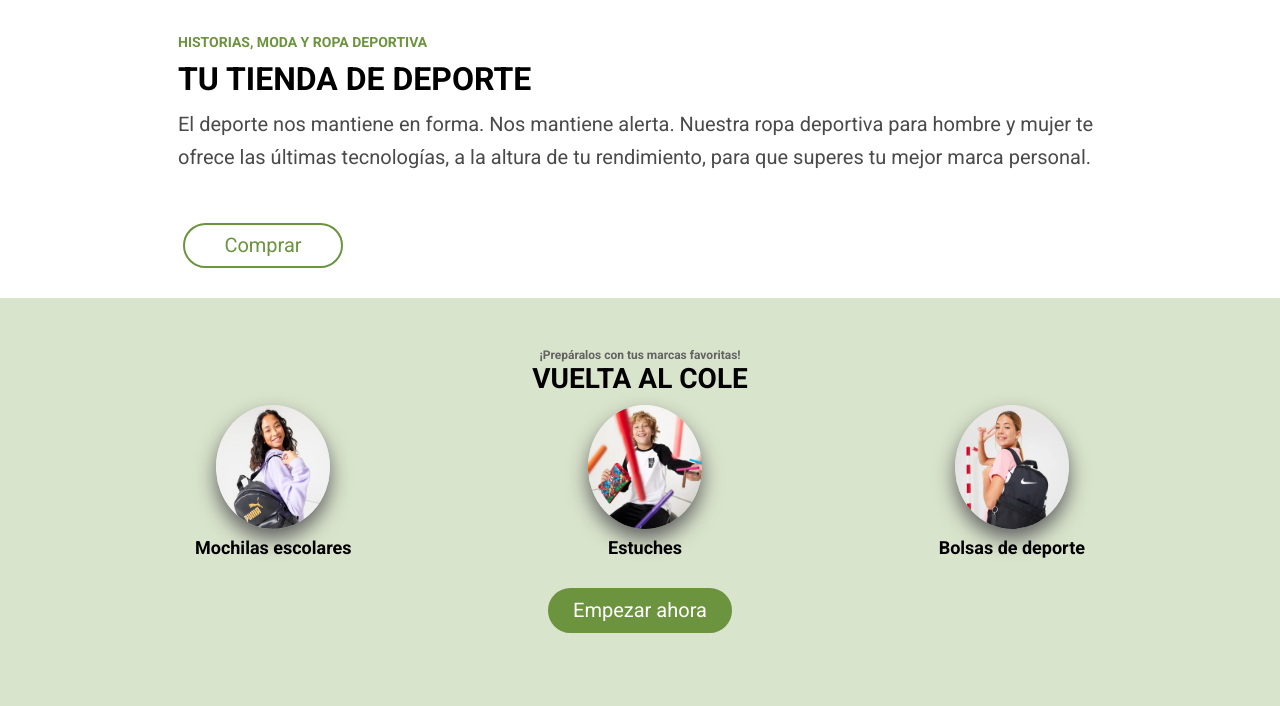
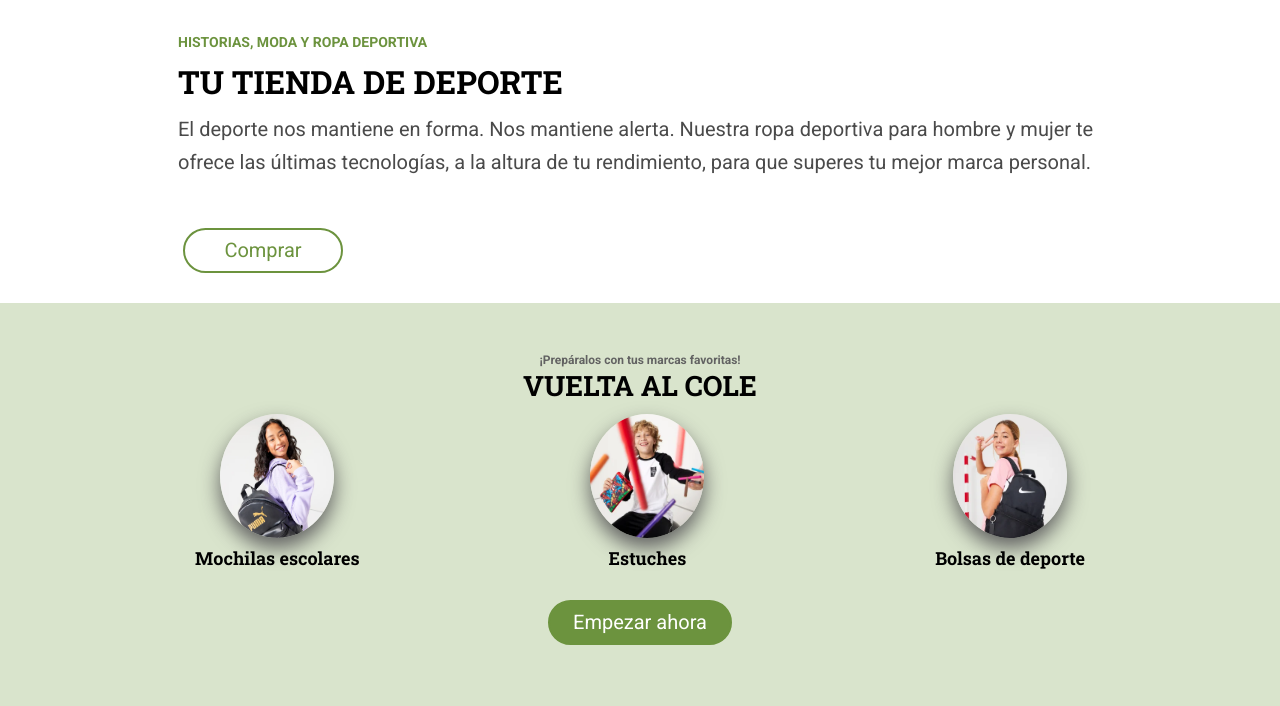
Before and after one commit to Adalab/modulo-1-evaluacion-final-mloherr, a website built with Vite: page src/index.html in a window 1280 px wide. Shown: the part 800-1506 px from the top of the page. Built offline with nearby package versions, Linux system fonts and the light colour scheme.

Commit message:
Titles font modified

```diff
--- a/src/index.html
+++ b/src/index.html
@@ -8,7 +8,7 @@
     <link rel="preconnect" href="https://fonts.googleapis.com" />
     <link rel="preconnect" href="https://fonts.gstatic.com" crossorigin />
     <link
-      href="https://fonts.googleapis.com/css2?family=Roboto:wght@400;500;700&display=swap"
+      href="https://fonts.googleapis.com/css2?family=Roboto+Slab:wght@700&family=Roboto:wght@400;500;700&display=swap"
       rel="stylesheet"
     />
   </head>
--- a/src/scss/core/_mixins.scss
+++ b/src/scss/core/_mixins.scss
@@ -32,6 +32,7 @@
     font-size: $fontSizeImages2;
     color: $black;
     font-weight: $fontWeightBold;
+    font-family: $fontFamilyTitle;
     text-align: center;
     padding-top: 8px;
 }
--- a/src/scss/core/_variables.scss
+++ b/src/scss/core/_variables.scss
@@ -6,6 +6,8 @@ $white: #ffffff;
 $black: #000000;
 
 $fontFamily: 'Roboto', sans-serif;
+$fontFamilyTitle: 'Roboto Slab', serif;
+
 $fontWeightMedium: 500;
 $fontWeightBold: 700;
 
--- a/src/scss/layout/_header.scss
+++ b/src/scss/layout/_header.scss
@@ -36,6 +36,7 @@
          h1 {
             color: $white;
             font-size: 1.875rem;
+            font-family: $fontFamilyTitle;
             font-weight: $fontWeightBold;
             line-height: 50px;
 
--- a/src/scss/layout/_section1.scss
+++ b/src/scss/layout/_section1.scss
@@ -19,6 +19,7 @@
         }
         h2 {
             color: $black;
+            font-family: $fontFamilyTitle;
             font-size: 1.375rem;
             margin-top: 10px;
 
--- a/src/scss/layout/_section2.scss
+++ b/src/scss/layout/_section2.scss
@@ -37,6 +37,7 @@
         h3 {
             color: $black;
             font-size: 1.25rem;
+            font-family: $fontFamilyTitle;
             font-weight: $fontWeightBold;
 
             @media all and (min-width:768px) {
```
